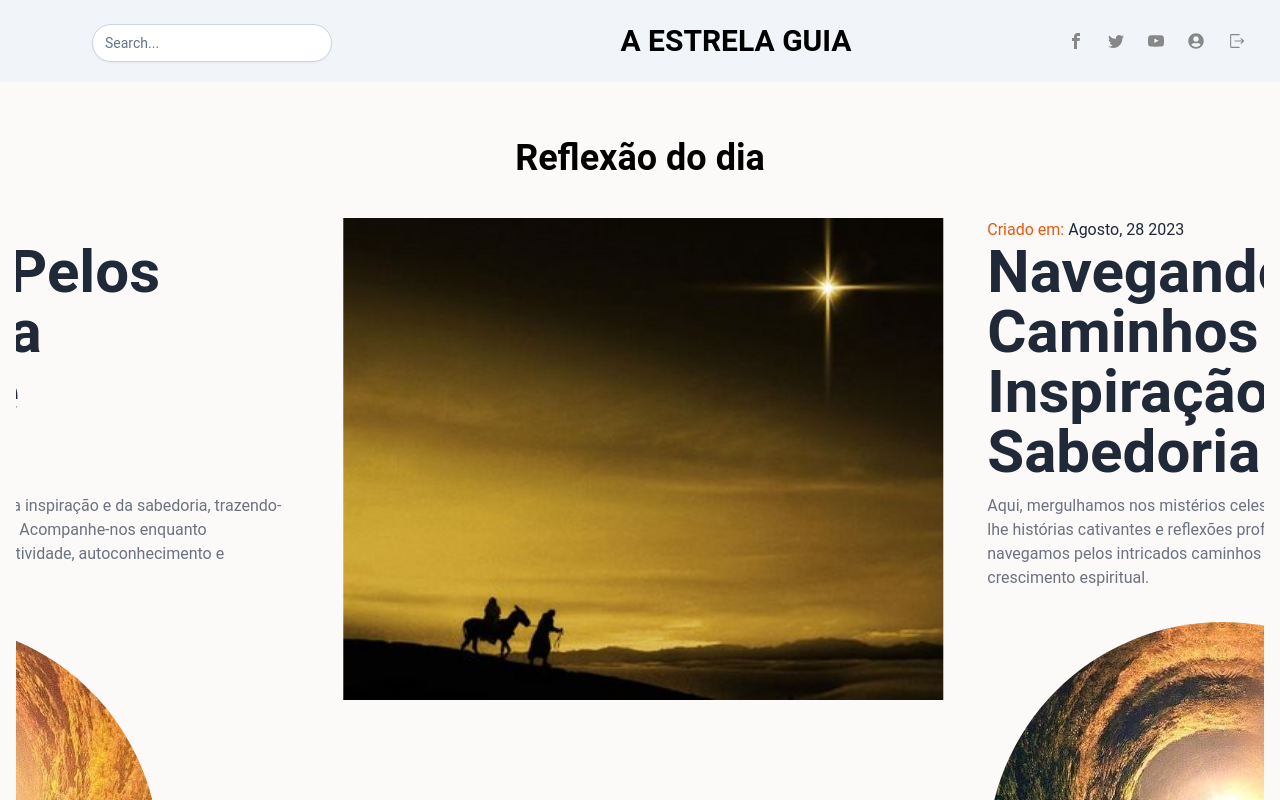
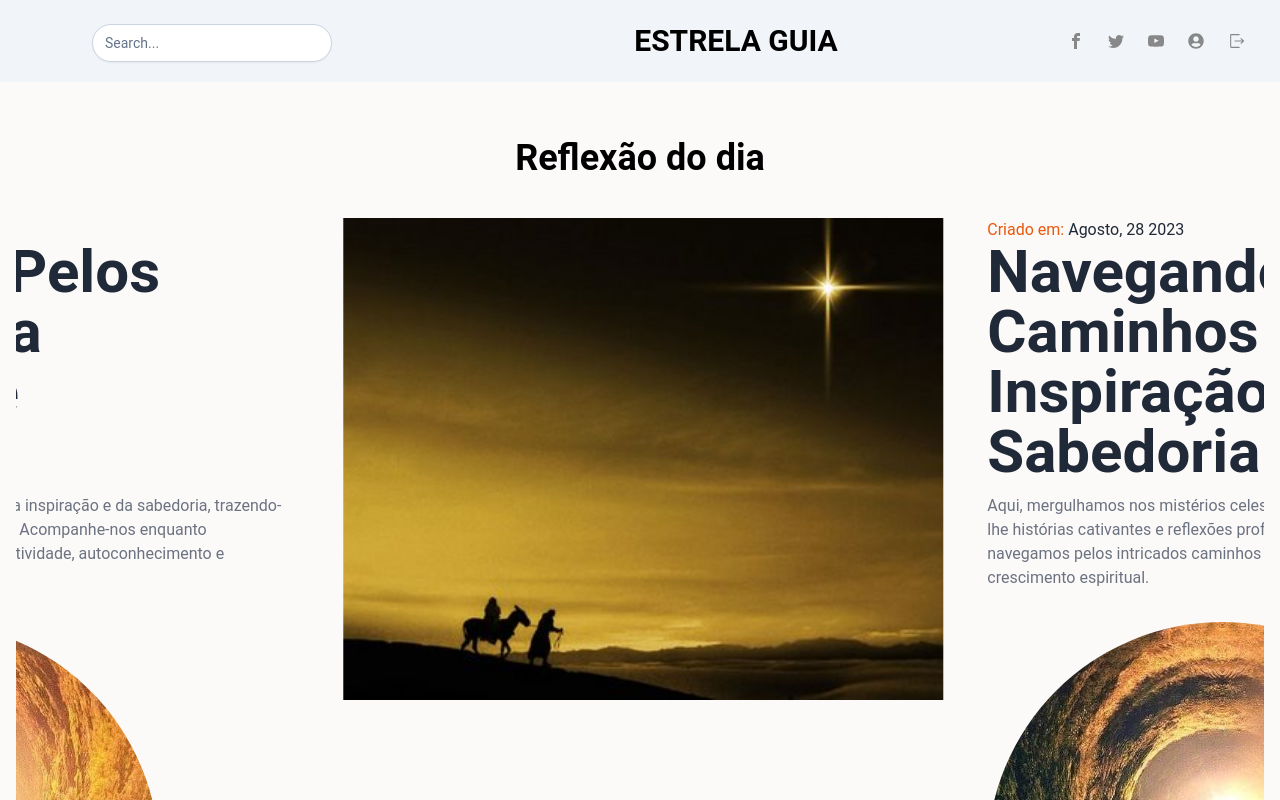
Before and after one commit to iSantanaaH/blog-star-guide, a Next.js app in the folder front-end_next/: page / in a window 1280 px wide. Shown: the top 800 px of the page. Built offline with nearby package versions, Linux system fonts and the light colour scheme; no server answers.

Commit message:
change title

```diff
--- a/front-end_next/app/Components/Header/header.tsx
+++ b/front-end_next/app/Components/Header/header.tsx
@@ -80,7 +80,7 @@ const HeaderComponent = () => {
         </div>
         <div className="shrink w-80 sm:order-2 sm639:pt-4">
           <a href="/" className="font-bold uppercase text-3xl">
-            A estrela guia
+            estrela guia
           </a>
         </div>
         <div className="w96 order-3 flex justify-center sml:pb-4 sm639:pb-4">
```
